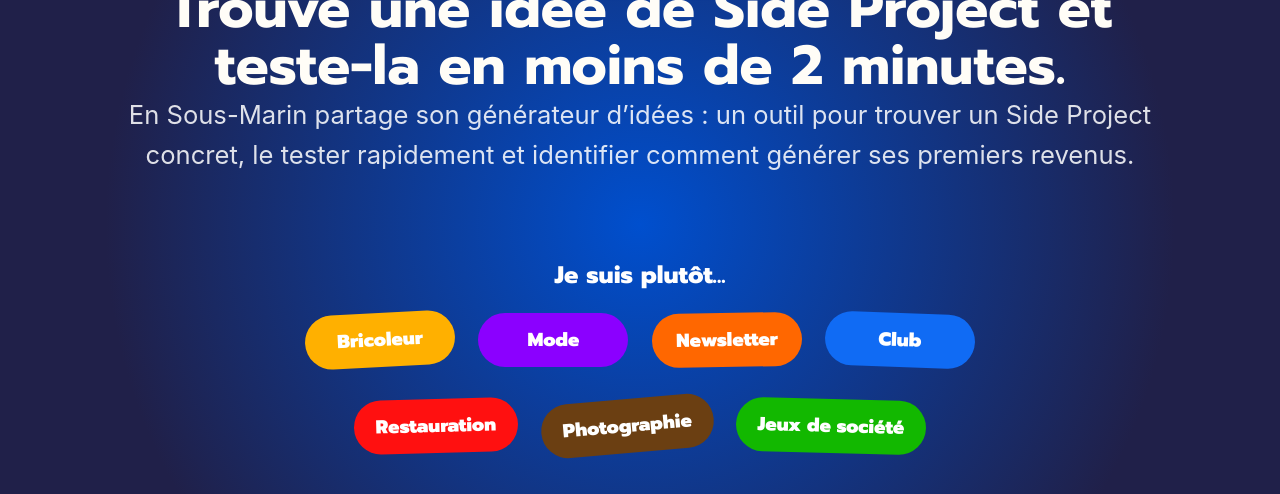
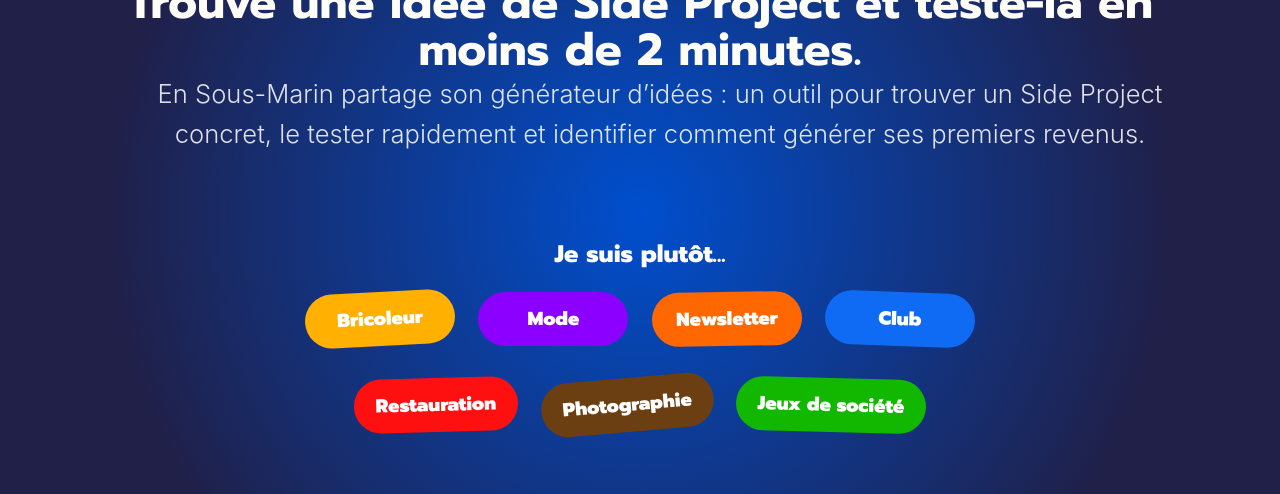
Before and after one commit to pierraboukarat/g-n-rateurdid-e2, a plain HTML site: page generateur-side-projects/index.html in a window 1280 px wide. Shown: the part 192-686 px from the top of the page. Drawn offline with nearby package versions, Linux system fonts and the light colour scheme.

Commit message:
Adjust font sizes and margins in style.css

```diff
--- a/generateur-side-projects/css/style.css
+++ b/generateur-side-projects/css/style.css
@@ -133,7 +133,7 @@ body {
   margin-bottom: 1.8rem;
   margin-left: auto;
   color: #fffdf7;
-  font-size: 55px;
+  font-size: 45px;
   line-height: 1.05;
 }
 
@@ -143,12 +143,12 @@ body {
 }
 
 .home-intro .app-subtitle {
-  max-width: 1080px;
-  margin-right: auto;
+  max-width: 1240px;
+  margin-right: -40px;
   margin-left: auto;
   color: rgba(255, 255, 255, 0.86);
   font-size: clamp(1.45rem, 2vw, 1.78rem);
-  font-weight: 400;
+  font-weight: 300;
   line-height: 1.55;
 }
 
```
